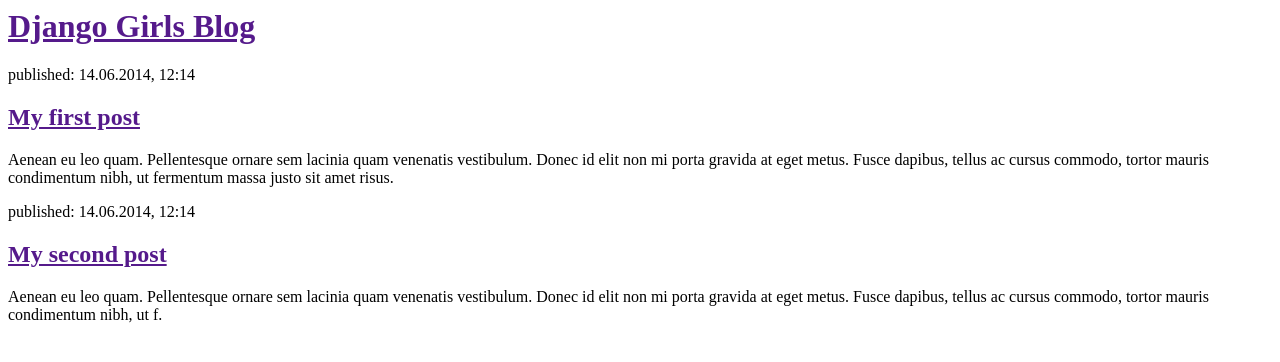
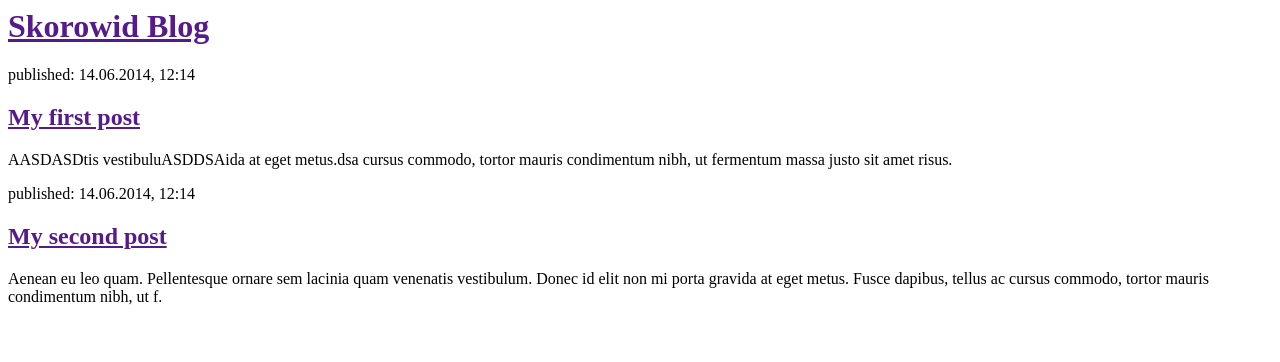
Before and after one commit to Skorowid/LearnDjango, a Django app: page / in a window 1280 px wide. Shown: the top 362 px of the page. Run offline with Django 3.2, Linux system fonts and the light colour scheme.

Commit message:
nowa zmiana.

```diff
--- a/blog/models.py
+++ b/blog/models.py
@@ -19,5 +19,6 @@ class Post(models.Model):
     def publish(self):
         self.published_date =timezone.now()
         self.save()
-    def _str_(self):
+
+    def __str__(self):
         return self.title
--- a/blog/templates/blog/post_list.html
+++ b/blog/templates/blog/post_list.html
@@ -1,16 +1,16 @@
 <html>
     <head>
-        <title>Django Girls blog</title>
+        <title>Skorowid blog</title>
     </head>
     <body>
         <div>
-            <h1><a href="">Django Girls Blog</a></h1>
+            <h1><a href="">Skorowid  Blog</a></h1>
         </div>
 
         <div>
             <p>published: 14.06.2014, 12:14</p>
             <h2><a href="">My first post</a></h2>
-            <p>Aenean eu leo quam. Pellentesque ornare sem lacinia quam venenatis vestibulum. Donec id elit non mi porta gravida at eget metus. Fusce dapibus, tellus ac cursus commodo, tortor mauris condimentum nibh, ut fermentum massa justo sit amet risus.</p>
+            <p>AASDASDtis vestibuluASDDSAida at eget metus.dsa cursus commodo, tortor mauris condimentum nibh, ut fermentum massa justo sit amet risus.</p>
         </div>
 
         <div>
--- a/blog/views.py
+++ b/blog/views.py
@@ -1,5 +1,7 @@
 from django.shortcuts import render
-
+from django.utils import timezone
+from .models import Post
 # Create your views here.
 def post_list(request):
-    return render(request, 'blog/post_list.html', {})
+    posts = Post.objects.filter(published_date__lte=timezone.now()).order_by('published_date')
+    return render(request, 'blog/post_list.html', {'posts': posts})
```
